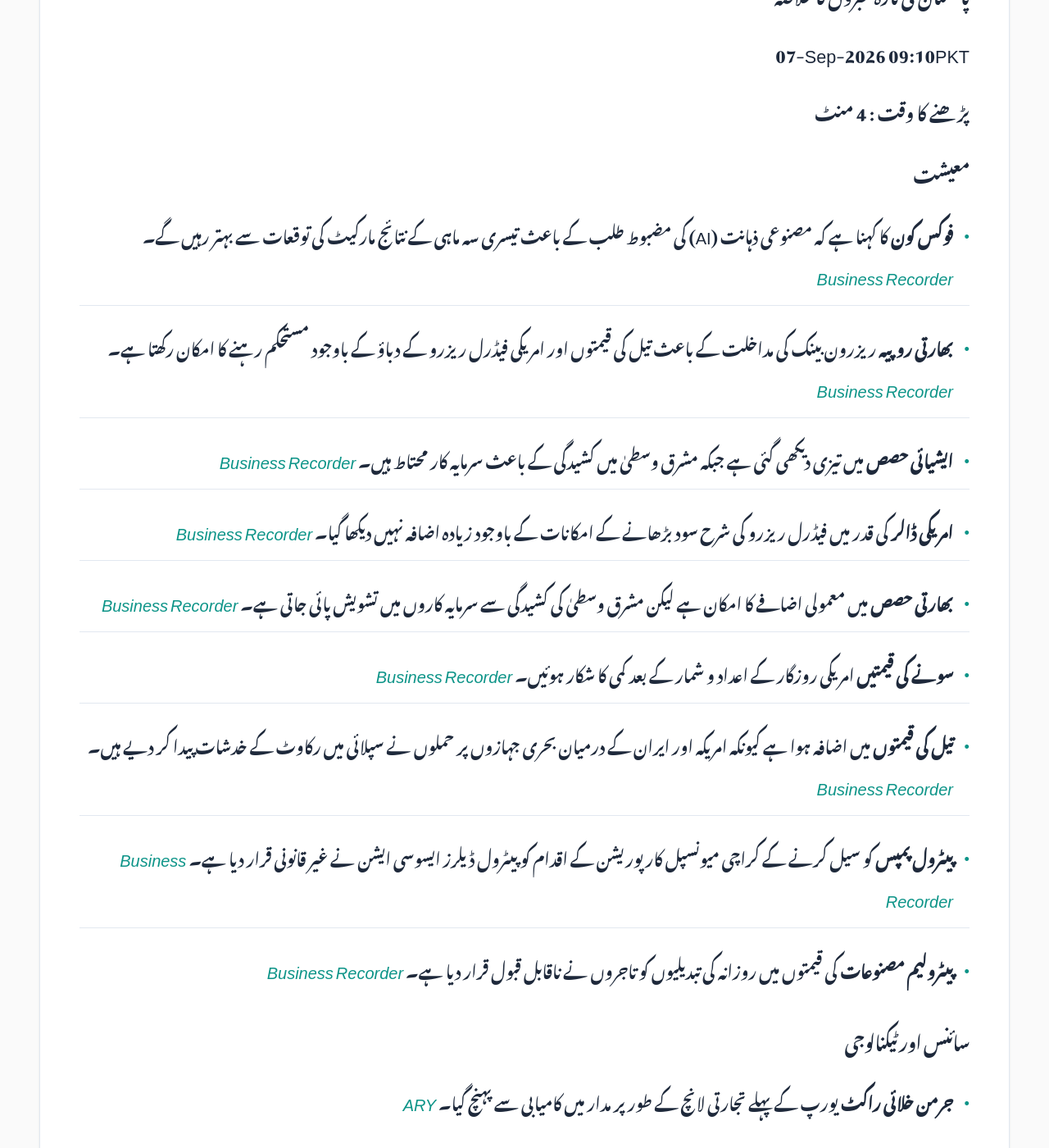
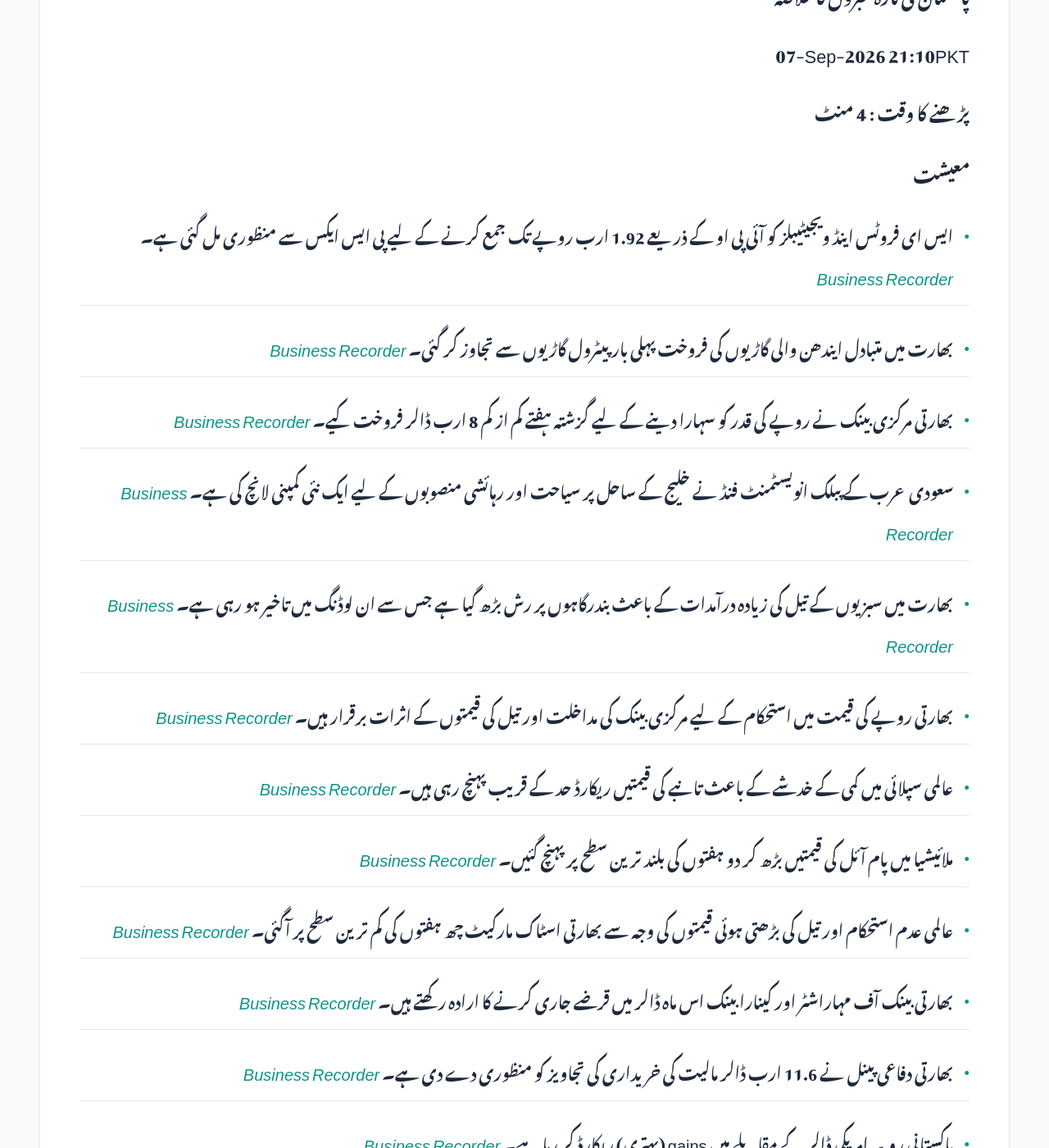
Before and after one commit to zsubzwary/news, a Jekyll site: the page built from ur/index.md, in a window 1280 px wide and 1400 px high, scrolled down 354 px. Shown: the whole window at 82% size. Built offline with Jekyll 4.4.1, drawn with Linux system fonts in a browser that asks for light colours; some web fonts are replaced; comment, search, counter and statistics services are not loaded; some of the changed text lies outside the part shown.

Commit message:
DateTime; 2026-09-07T16:10:02.251Z

```diff
--- a/ur/index.md
+++ b/ur/index.md
@@ -7,49 +7,50 @@ rtl: true
 
 پاکستان کی تازہ خبروں کا خلاصہ
 
- &lrm; 07-Sep-2026 09:10PKT
+ &lrm; 07-Sep-2026 21:10PKT
 
 پڑھنے کا وقت : 4 منٹ
 
 ### معیشت
-- **فوکس کون** کا کہنا ہے کہ مصنوعی ذہانت (AI) کی مضبوط طلب کے باعث تیسری سہ ماہی کے نتائج مارکیٹ کی توقعات سے بہتر رہیں گے۔ *[Business Recorder](https://www.brecorder.com/news/40438275/foxconn-says-third-quarter-to-outperform-market-expectations-on-ai-strength)*
-- **بھارتی روپیہ** ریزرون بینک کی مداخلت کے باعث تیل کی قیمتوں اور امریکی فیڈرل ریزرو کے دباؤ کے باوجود مستحکم رہنے کا امکان رکھتا ہے۔ *[Business Recorder](https://www.brecorder.com/news/40438272/indian-rupee-may-withstand-oil-fed-pressures-with-rbi-support)*
-- **ایشیائی حصص** میں تیزی دیکھی گئی ہے جبکہ مشرق وسطیٰ میں کشیدگی کے باعث سرمایہ کار محتاط ہیں۔ *[Business Recorder](https://www.brecorder.com/news/40438271/asia-shares-bounce-others-cautious-as-oil-rises)*
-- **امریکی ڈالر** کی قدر میں فیڈرل ریزرو کی شرح سود بڑھانے کے امکانات کے باوجود زیادہ اضافہ نہیں دیکھا گیا۔ *[Business Recorder](https://www.brecorder.com/news/40438270/dollar-gets-little-lift-from-boost-in-fed-hike-expectations)*
-- **بھارتی حصص** میں معمولی اضافے کا امکان ہے لیکن مشرق وسطیٰ کی کشیدگی سے سرمایہ کاروں میں تشویش پائی جاتی ہے۔ *[Business Recorder](https://www.brecorder.com/news/40438269/indian-shares-set-for-modest-gains-but-mideast-tensions-keep-investers-wary)*
-- **سونے کی قیمتیں** امریکی روزگار کے اعداد و شمار کے بعد کمی کا شکار ہوئیں۔ *[Business Recorder](https://www.brecorder.com/news/40438268/gold-eases-as-robust-us-payrolls-boost-rate-hike-bets-inflation-data-in-focus)*
-- **تیل کی قیمتوں** میں اضافہ ہوا ہے کیونکہ امریکہ اور ایران کے درمیان بحری جہازوں پر حملوں نے سپلائی میں رکاوٹ کے خدشات پیدا کر دیے ہیں۔ *[Business Recorder](https://www.brecorder.com/news/40438263/oil-extends-gains-after-us-and-iran-strike-ships)*
-- **پیٹرول پمپس** کو سیل کرنے کے کراچی میونسپل کارپوریشن کے اقدام کو پیٹرول ڈیلرز ایسوسی ایشن نے غیر قانونی قرار دیا ہے۔ *[Business Recorder](https://www.brecorder.com/news/40438262/ppda-terms-petrol-pump-sealing-by-kmc-illegal)*
-- **پیٹرولیم مصنوعات** کی قیمتوں میں روزانہ کی تبدیلیوں کو تاجروں نے ناقابل قبول قرار دیا ہے۔ *[Business Recorder](https://www.brecorder.com/news/40438251/daily-changes-in-pol-prices-unacceptable)*
+- ایس ای فروٹس اینڈ ویجیٹیبلز کو آئی پی او کے ذریعے 1.92 ارب روپے تک جمع کرنے کے لیے پی ایس ایکس سے منظوری مل گئی ہے۔ *[Business Recorder](https://www.brecorder.com/news/40438326/se-fruits-amp-vegetables-secures-psx-approval-for-ipo-to-raise-up-to-rs192bn)*
+- بھارت میں متبادل ایندھن والی گاڑیوں کی فروخت پہلی بار پیٹرول گاڑیوں سے تجاوز کر گئی۔ *[Business Recorder](https://www.brecorder.com/news/40438322/alternative-fuel-car-sales-in-india-top-petrol-on-cost-e20-concerns-dealers-body-says)*
+- بھارتی مرکزی بینک نے روپے کی قدر کو سہارا دینے کے لیے گزشتہ ہفتے کم از کم 8 ارب ڈالر فروخت کیے۔ *[Business Recorder](https://www.brecorder.com/news/40438321/indian-central-bank-unloaded-at-least-8-billion-last-week-to-anchor-rupee-bankers-say)*
+- سعودی عرب کے پبلک انویسٹمنٹ فنڈ نے خلیج کے ساحل پر سیاحت اور رہائشی منصوبوں کے لیے ایک نئی کمپنی لانچ کی ہے۔ *[Business Recorder](https://www.brecorder.com/news/40438319/saudi-pif-launches-firm-to-develop-tourism-residential-area-on-gulf-coast)*
+- بھارت میں سبزیوں کے تیل کی زیادہ درآمدات کے باعث بندرگاہوں پر رش بڑھ گیا ہے جس سے ان لوڈنگ میں تاخیر ہو رہی ہے۔ *[Business Recorder](https://www.brecorder.com/news/40438318/indias-vegetable-oil-imports-strain-port-storage-delaying-unloading)*
+- بھارتی روپے کی قیمت میں استحکام کے لیے مرکزی بینک کی مداخلت اور تیل کی قیمتوں کے اثرات برقرار ہیں۔ *[Business Recorder](https://www.brecorder.com/news/40438317/indian-rupee-ends-flat-hemmed-in-by-rbi-intervention-oil-pangs)*
+- عالمی سپلائی میں کمی کے خدشے کے باعث تانبے کی قیمتیں ریکارڈ حد کے قریب پہنچ رہی ہیں۔ *[Business Recorder](https://www.brecorder.com/news/40438316/copper-heads-towards-record-high-focus-on-tight-supplies-outside-us)*
+- ملائیشیا میں پام آئل کی قیمتیں بڑھ کر دو ہفتوں کی بلند ترین سطح پر پہنچ گئیں۔ *[Business Recorder](https://www.brecorder.com/news/40438315/palm-extends-gains-hits-two-week-high-on-stronger-dalian-palm-olein)*
+- عالمی عدم استحکام اور تیل کی بڑھتی ہوئی قیمتوں کی وجہ سے بھارتی اسٹاک مارکیٹ چھ ہفتوں کی کم ترین سطح پر آگئی۔ *[Business Recorder](https://www.brecorder.com/news/40438314/indian-stocks-slip-to-six-week-low-as-it-slides-oil-worries-mount)*
+- بھارتی بینک آف مہاراشٹر اور کینارا بینک اس ماہ ڈالر میں قرضے جاری کرنے کا ارادہ رکھتے ہیں۔ *[Business Recorder](https://www.brecorder.com/news/40438313/bank-of-maharashtra-canara-bank-eye-dollar-debt-issuance-this-month-bankers-say)*
+- بھارتی دفاعی پینل نے 11.6 ارب ڈالر مالیت کی خریداری کی تجاویز کو منظوری دے دی ہے۔ *[Business Recorder](https://www.brecorder.com/news/40438312/indian-defence-panel-clears-purchase-proposals-worth-11.6-billion)*
+- پاکستانی روپیہ امریکی ڈالر کے مقابلے میں gains (بہتری) ریکارڈ کر رہا ہے۔ *[Business Recorder](https://www.brecorder.com/news/40438311/intra-day-update-rupee-records-gain-against-us-dollar)*
+- نیپرا کے بجلی نیٹ ورک تک براہ راست رسائی کے فیصلے کا لیگھاری نے خیر مقدم کیا ہے۔ *[ARY](https://arynews.tv/leghari-hails-nepra-decision-on-direct-access-to-electricity-network)*
+- جماعت اسلامی نے پیٹرولیم لیوی ختم کرنے کے لیے چھ اقدامات تجویز کیے ہیں۔ *[ARY](https://arynews.tv/jamaat-e-islami-proposes-six-measures-to-abolish-petroleum-levy)*
 
 ### سائنس اور ٹیکنالوجی
-- **جرمن خلائی راکٹ** یورپ کے پہلے تجارتی لانچ کے طور پر مدار میں کامیابی سے پہنچ گیا۔ *[ARY](https://arynews.tv/german-space-rocket-reaches-orbit-in-europes-first-commercial-launch)*
+- آئی فون 18 پرو کی لیک شدہ ویڈیو میں نئے رنگوں (ڈارک چیری اور بلیو) کا انکشاف ہوا ہے۔ *[ARY](https://arynews.tv/iphone-18-pro-leaked-hands-on-video-reveals-new-dark-cherry-blue-colors)*
+- نینٹینڈو نے سرور کی غلطی کی وجہ سے کنسولز پر لگنے والی غلط پابندیوں کو ختم کر دیا ہے۔ *[ARY](https://arynews.tv/nintendo-lifts-switch-2-console-bans-after-server-error-sparks-false-lockout)*
 
 ### سیاست
-- **ڈونلڈ ٹرمپ** کی منظوری کی شرح اقتصادی خدشات کے باعث گر کر 33 فیصد رہ گئی ہے۔ *[ARY](https://arynews.tv/trumps-approval-rating-falls-to-33-as-economic-concerns-mount-ahead-of-midterms)*
-- **اسلام آباد کے گورننس ڈھانچے** میں تبدیلی کے لیے منتخب اسمبلی اور چیف ایگزیکٹو کے قیام کی تجویز پیش کی گئی ہے۔ *[ARY](https://arynews.tv/islamabad-governance-overhaul-proposes-elected-assembly-chief-executive-and-greater-local-autonomy)*
-- **فضل الرحمان** نے تمام قومی مسائل کے حل کے لیے سیاسی مذاکرات کی ضرورت پر زور دیا۔ *[ARY](https://arynews.tv/fazal-ur-rehman-calls-for-national-political-dialogue-on-all-issues)*
+- میر رضا کیس میں جبران نصیر نے سندھ حکومت اور پولیس پر قاتلوں کو تحفظ فراہم کرنے کا الزام لگایا ہے۔ *[ARY](https://arynews.tv/mir-raza-case-jibran-nasir-accuses-sindh-government-police-of-protecting-killers)*
 
-### قومی
-- **جام کمال** نے لاستبلہ کی تاریخ پر حقائق پر مبنی بحث کا مطالبہ کیا ہے۔ *[ARY](https://arynews.tv/jam-kamal-calls-for-fact-based-debate-on-lasbela-history)*
-- **حافظ نعیم** نے سندھ دیش کے نعروں کو مسترد کرتے ہوئے صرف ایک پاکستان کی اہمیت پر زور دیا۔ *[ARY](https://arynews.tv/no-slogan-of-sindhu-desh-will-work-there-is-only-one-pakistan-hafiz-naeem)*
-- **یوم دفاع** کے موقع پر پنجاب اسمبلی سپیکر نے شہداء کی قربانیوں کو خراج عقیدت پیش کیا۔ *[Business Recorder](https://www.brecorder.com/news/40438252/defence-day-a-reminder-of-sacrifices-of-martyrs-veterans)*
-- **ہائیڈرو یونین** نے بجلی فراہم کرنے والے اداروں (Discos) کو دوبارہ واپڈا میں ضم کرنے کا مطالبہ کیا ہے۔ *[Business Recorder](https://www.brecorder.com/news/40438253/hydro-union-demands-discos-re-merger-into-wapda)*
-- **آئی ای ایس سی او** نے ضروری دیکھ بھال کے کاموں کے لیے بجلی کی بندش کا پروگرام جاری کر دیا۔ *[Business Recorder](https://www.brecorder.com/news/40438254/iesco-notifies-power-suspension-programme)*
-- **کامران کی بارادری** کی بحالی اور خوبصورتی کے لیے نئے اقدامات کیے جائیں گے۔ *[Business Recorder](https://www.brecorder.com/news/40438259/riverfront-hotel-to-be-constructed-at-kamrans-baradari)*
-- **لاہور ایئرپورٹ** پر بین الاقوامی مسافروں کے لیے ویکسینیشن سینٹر قائم کیا جائے گا۔ *[Business Recorder](https://www.brecorder.com/news/40438255/international-travelers-vaccination-centre-to-be-set-up-at-lahore-airport)*
-- **پی ایسکو** نے ملازمین کی تنخواہوں سے یونین فنڈ کی کٹوتی ختم کر دی ہے۔ *[Business Recorder](https://www.brecorder.com/news/40438257/pesco-ends-union-fund-cut-from-salaries)*
-- **وزیراعظم شہباز شریف** نے پاک فضائیہ کی پیشہ ورانہ کارکردگی کو سراہا ہے۔ *[Business Recorder](https://www.brecorder.com/news/40438258/pm-commends-paf-for-outstanding-performance)*
-- **شاہ عبداللطیف یونیورسٹی** میں یوم دفاع کے سلسلے میں تقریری مقابلہ منعقد ہوا۔ *[Business Recorder](https://www.brecorder.com/news/40438260/defence-day-salu-organises-speech-competition)*
+### ملکی خبریں
+- نادرا نے کمپیوٹرائزڈ اسلحہ لائسنس کے لیے نئی خدمات کا اعلان کر دیا ہے۔ *[ARY](https://arynews.tv/nadra-announces-services-for-computerized-arms-licences)*
+- لانڈھی ای پی زیڈ میں لگنے والی آگ پڑوسی عمارتوں تک پھیل گئی اور ابھی تک قابو میں نہیں آئی۔ *[ARY](https://arynews.tv/landhi-epz-fire-flames-spread-to-adjoining-building-as-blaze-remains-uncontrolled)*
+- نادرا کی پاک آئی ڈی (PakID) ایپ کے ذریعے شناختی کارڈ کی تجدید کا طریقہ کار فراہم کر دیا گیا ہے۔ *[ARY](https://arynews.tv/how-to-renew-cnic-via-nadra-pakid-app)*
+- کراچی میں یومِ دفاع کے موقع پر ایک تقریب میں شہداء اور فوجی ہیروز کو خراج عقیدت پیش کیا گیا۔ *[Business Recorder](https://www.brecorder.com/news/40438310/defence-day-event-in-karachi-honours-fallen-soldiers-and-military-heroes)*
 
 ### بین الاقوامی
-- **ایمیزون پرائم ایئر** کے کارگو طیارے کے میامی میں حادثے میں کم از کم پانچ افراد ہلاک ہو گئے۔ *[ARY](https://arynews.tv/amazon-prime-air-cargo-plane-crash-claims-at-least-five-lives) / [Business Recorder](https://www.brecorder.com/news/40438274/at-least-5-killed-in-amazon-prime-air-cargo-plane-crash-in-miami)*
+- سعودی عرب عالمی ایٹمی ادارے (IAEA) کو مزید تفتیشی اختیارات دینے کی تیاری کر رہا ہے۔ *[Business Recorder](https://www.brecorder.com/news/40438329/saudi-arabia-preparing-to-grant-iaea-more-intrusive-powers-grossi-says)*
+- نئی دہلی میں ایک عمارت گرنے کے نتیجے میں کم از کم چھ افراد ہلاک ہو گئے۔ *[Business Recorder](https://www.brecorder.com/news/40438325/six-killed-in-delhi-building-collapse-rescuers-search-through-rubble)*
+- کریملن نے یوکرین اور امریکہ کے ساتھ امن مذاکرات کے دوبارہ آغاز کے امکان کو مسترد نہیں کیا۔ *[Business Recorder](https://www.brecorder.com/news/40438324/kremlin-says-it-does-not-rule-out-restart-of-peace-talks-with-ukraine-and-us)*
+- عمان نے ایران کے حملے کے بعد سعودی تیل کے ٹینکر کے 16 عملے اراکین کو نکالا۔ *[Business Recorder](https://www.brecorder.com/news/40438320/oman-says-it-evacuated-16-crew-members-of-saudi-sidr-vessel-attacked-by-iran)*
 
 ### کھیل
-- **جرمن فٹ بال** میں مینز نے ہیمبرگ کو شکست دے دی جبکہ آگزبرگ ٹاپ پر پہنچ گیا۔ *[ARY](https://arynews.tv/mainz-thrash-hamburg-as-augsburg-move-to-top)*
+- کائل ایمباپے نے پی ایس جی سے ان کے رخصت ہونے اور چیمپئنز لیگ کے حوالے سے ہونے والے دعووں پر وضاحت کی۔ *[ARY](https://arynews.tv/kylian-mbappe-addresses-claims-linking-psg-champions-league-triumphs-to-his-exit)*
+- جوز مورینیو نے ریال میڈرڈ کے ساتھ اپنے دوسرے دور میں چیمپئنز لیگ جیتنے کے دباؤ سے انکار کیا ہے۔ *[Business Recorder](https://www.brecorder.com/news/40438328/mourinho-not-feeling-pressure-to-win-champions-league-in-second-real-madrid-spell)*
+- ٹیمبا باووما کو آسٹریلیا کے خلاف جنوبی افریقہ کی ون ڈے ٹیم کا کپتان مقرر کیا گیا ہے۔ *[Business Recorder](https://www.brecorder.com/news/40438327/bavuma-to-captain-south-africa-odi-squad-against-australia)*
+- کیون پیٹرسن کو انگلینڈ کرکٹ ٹیم کے لیے مینٹر کے طور پر دوبارہ مقرر کیا گیا ہے۔ *[Business Recorder](https://www.brecorder.com/news/40438323/pietersen-back-in-england-colours-as-mentor-in-build-up-to-2027-world-cup)*
 
 ### صحت
-- **کینسر کے علاج** کے لیے ایورمیکٹن (Ivermectin) کے ممکنہ استعمال پر ماہرین کی رائے طلب کی گئی ہے۔ *[ARY](https://arynews.tv/is-ivermectin-a-possible-cure-for-cancer)*
-- **سائنسدانوں** نے ایک نئے ٹک سے پھیلنے والے وائرس کی دریافت کی ہے جس کی علامات فلو جیسی ہیں۔ *[ARY](https://arynews.tv/new-tick-borne-virus-with-undiagnosed-flu-like-symptoms-is-discovered-by-scientists)*
-- **بنگلہ دیش** میں ڈینگی کے پھیلاؤ میں شدت آئی ہے جس سے ہسپتالوں پر دباؤ بڑھ رہا ہے۔ *[Business Recorder](https://www.brecorder.com/news/40438273/bangladesh-dengue-outbreak-accelerates-as-hospitals-come-under-strain)*
-- **پاکستان** میں موٹاپا ایک بڑے طبی چیلنج کے طور پر ابھرا ہے جس سے متاثرین کی تعداد میں اضافہ ہوا ہے۔ *[Business Recorder](https://www.brecorder.com/news/40438256/obesity-emerges-as-major-health-challenge)*
+- نووو نارڈسک کے آزمائشی مرحلے میں 'ویگووی' (Wegovy) کے استعمال سے بچوں میں موٹاپے کی شرح میں کمی دیکھی گئی ہے۔ *[ARY](https://arynews.tv/wegovy-cut-obesity-rates-in-young-children-in-trial-novo-nordisk)*
```
